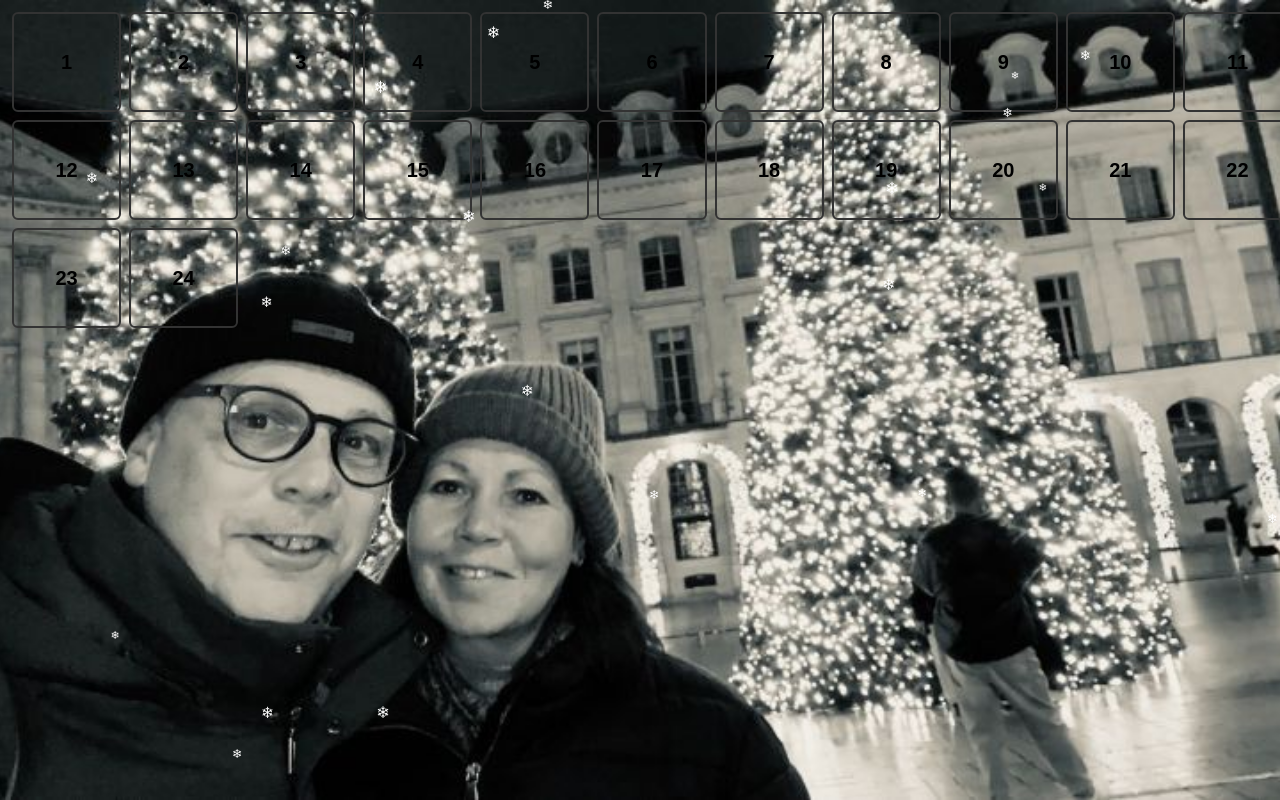
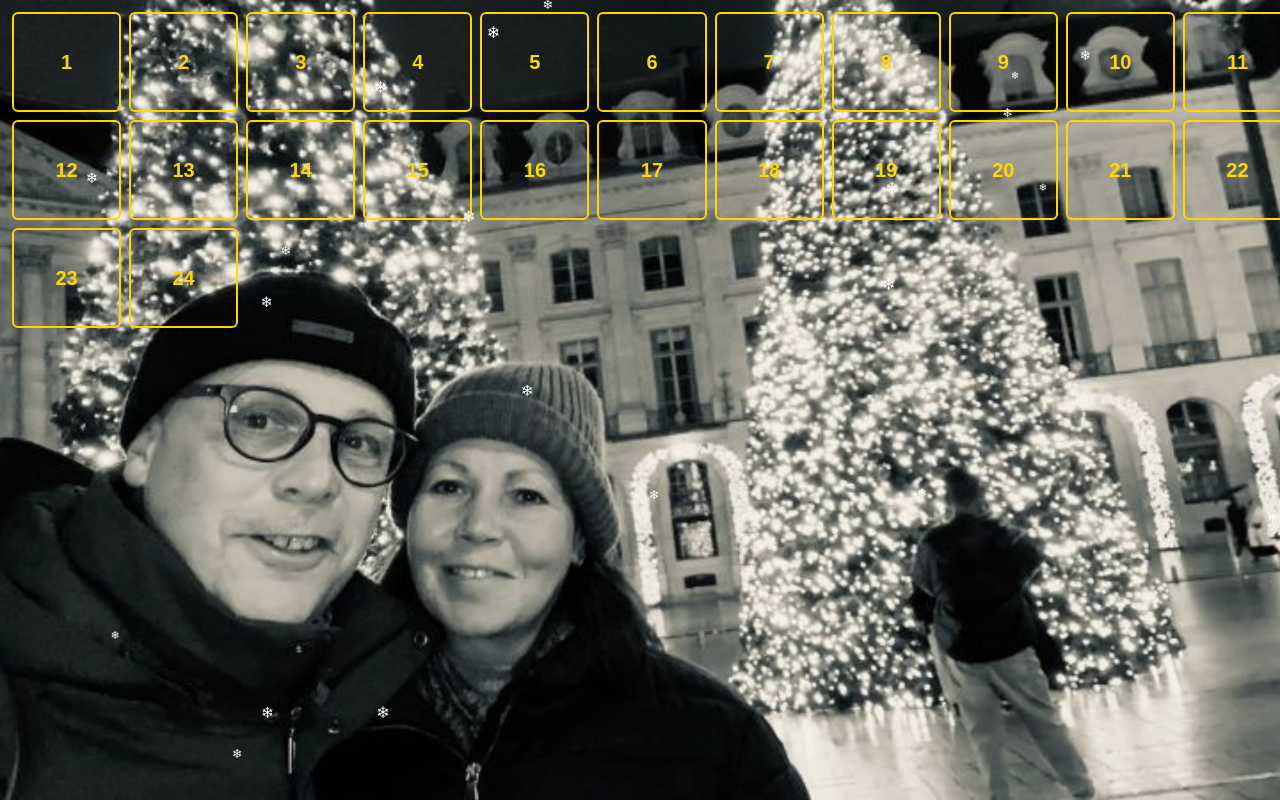
Before and after one commit to WilliGerd/Advent, a plain HTML site: page index.html in a window 1280 px wide. Shown: the top 800 px of the page. Drawn offline with Linux system fonts and the light colour scheme.

Commit message:
Update index.html

```diff
--- a/index.html
+++ b/index.html
@@ -65,13 +65,16 @@
       align-items: center;
       font-size: 1.25em;
       font-weight: bold;
-      border: 2px solid #333;
-      border-radius: 6px;      /* optisch angenehmer */
+
+border: 2px solid #FFD700; /* Rahmen in hellgelb (Gold) */
+  border-radius: 6px;
+  color: #FFD700; /* Schriftfarbe hellgelb */
+
     }
 
     .door .front {
-      background-color: blue   /*rgba(255, 255, 255, 0.85); */
-      color: #111;
+      background-color: transparent   /*rgba(255, 255, 255, 0.85); */
+
     }
 
     .door .back {
```
